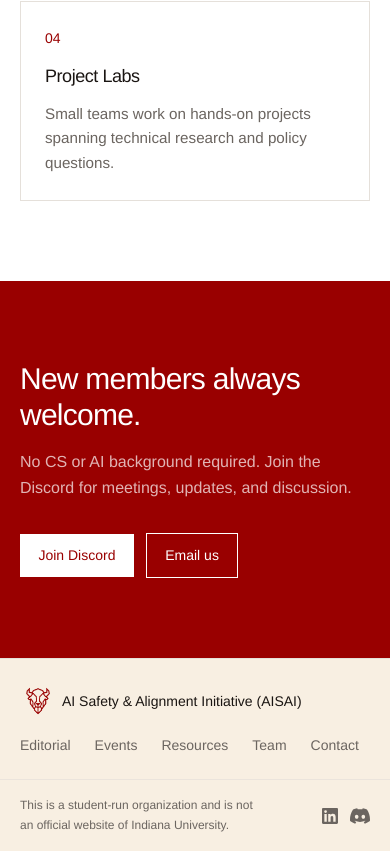
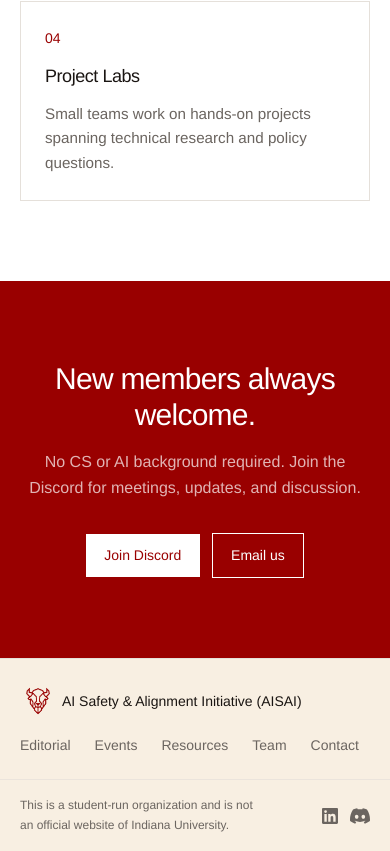
Before and after one commit to abhirocks06/aisai, a React (Vite) app: page / in a window 390 px wide. Shown: the part 2179-3030 px from the top of the page. Built offline with nearby package versions, Linux system fonts and the light colour scheme; a web font is replaced by a local one.

Commit message:
Center Join CTA content and buttons on mobile.
Keep the desktop layout as left copy with actions on the right.

Co-authored-by: Cursor <cursoragent@cursor.com>

```diff
--- a/src/components/JoinCTA.jsx
+++ b/src/components/JoinCTA.jsx
@@ -13,12 +13,12 @@ export default function JoinCTA({
 }) {
   return (
     <section id={id} className="mt-auto bg-crimson text-white">
-      <div className="mx-auto flex max-w-6xl flex-col gap-8 px-5 py-20 sm:px-8 sm:py-24 md:flex-row md:items-center md:justify-between">
+      <div className="mx-auto flex max-w-6xl flex-col items-center gap-8 px-5 py-20 text-center sm:px-8 sm:py-24 md:flex-row md:items-center md:justify-between md:text-left">
         <div className="min-w-0 md:max-w-none">
           <h2 className="text-3xl font-medium tracking-tight sm:whitespace-nowrap">{title}</h2>
-          <p className="mt-4 max-w-md text-base leading-relaxed text-white/70">{description}</p>
+          <p className="mx-auto mt-4 max-w-md text-base leading-relaxed text-white/70 md:mx-0">{description}</p>
         </div>
-        <div className="flex flex-wrap items-center gap-3">
+        <div className="flex flex-wrap items-center justify-center gap-3 md:justify-end">
           {mode === 'social' ? (
             socialActions.map((action) => (
               <a
```
